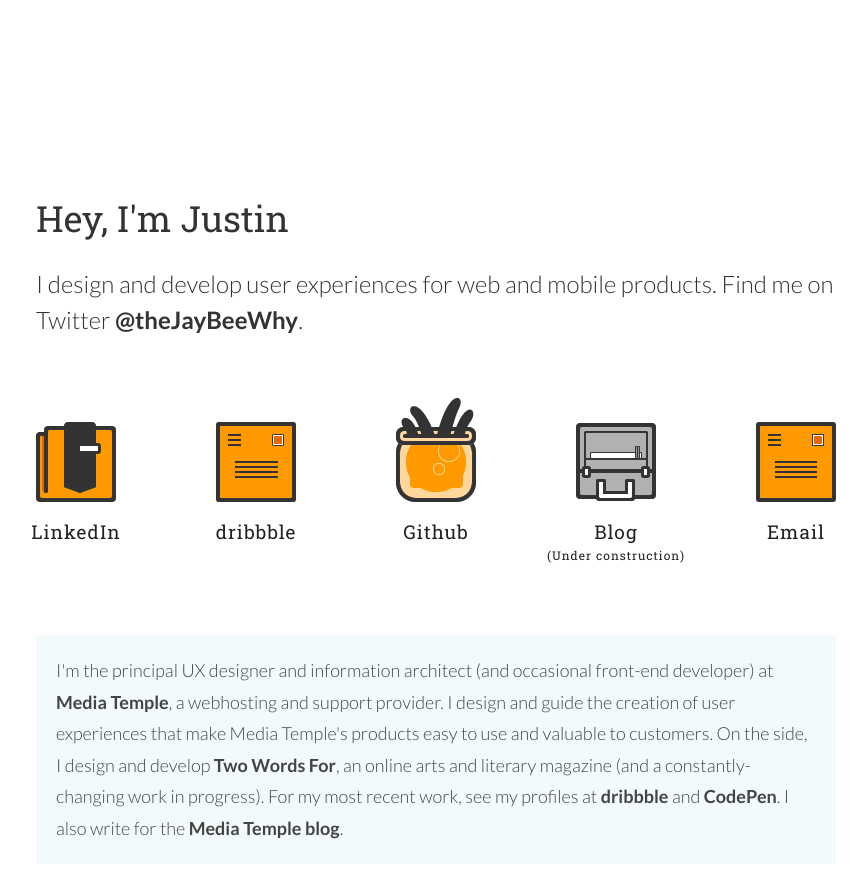
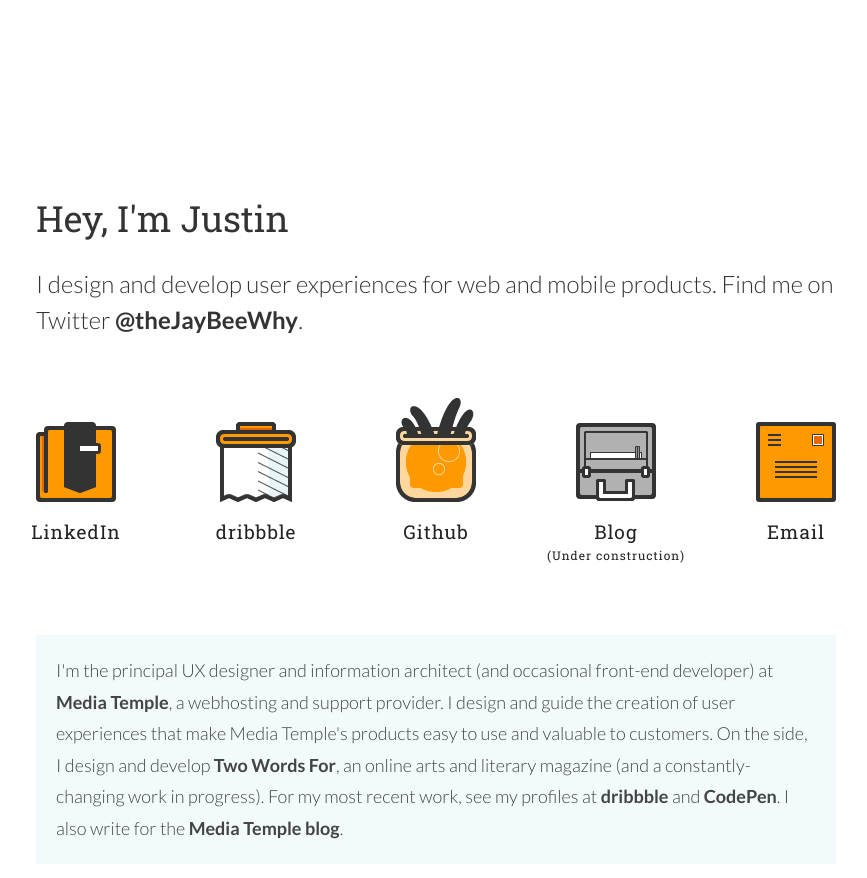
Before and after one commit to justinbyo/jbarr-v3, a Jekyll site: the page built from index.html, in a window 1280 px wide. Shown: the top 878 px of the page, without its empty margins (204-1071 px from the left). Built offline with Jekyll 4.4.1, drawn with Linux system fonts in a browser that asks for light colours; nearby versions of some CDN libraries; some web fonts are replaced; Markdown is read by kramdown in place of the engine named in the settings.

Commit message:
Whoops swapped dribbble icon

```diff
--- a/_less/project/home.less
+++ b/_less/project/home.less
@@ -318,7 +318,7 @@
 
 		.dribbble {
 			.icon {
-				.standard-background("../img/2012/contact.png");
+				.standard-background("../img/2012/dribbble.png");
 			}
 		}
 
--- a/css/main.css
+++ b/css/main.css
@@ -2426,7 +2426,7 @@
   background: url("../img/2012/linkedin.png") center center no-repeat transparent;
 }
 .page--home .icon--container .dribbble .icon {
-  background: url("../img/2012/contact.png") center center no-repeat transparent;
+  background: url("../img/2012/dribbble.png") center center no-repeat transparent;
 }
 .page--home .icon--container .github .icon {
   height: 104px;
```
Also changed, not shown: 1 other file.
